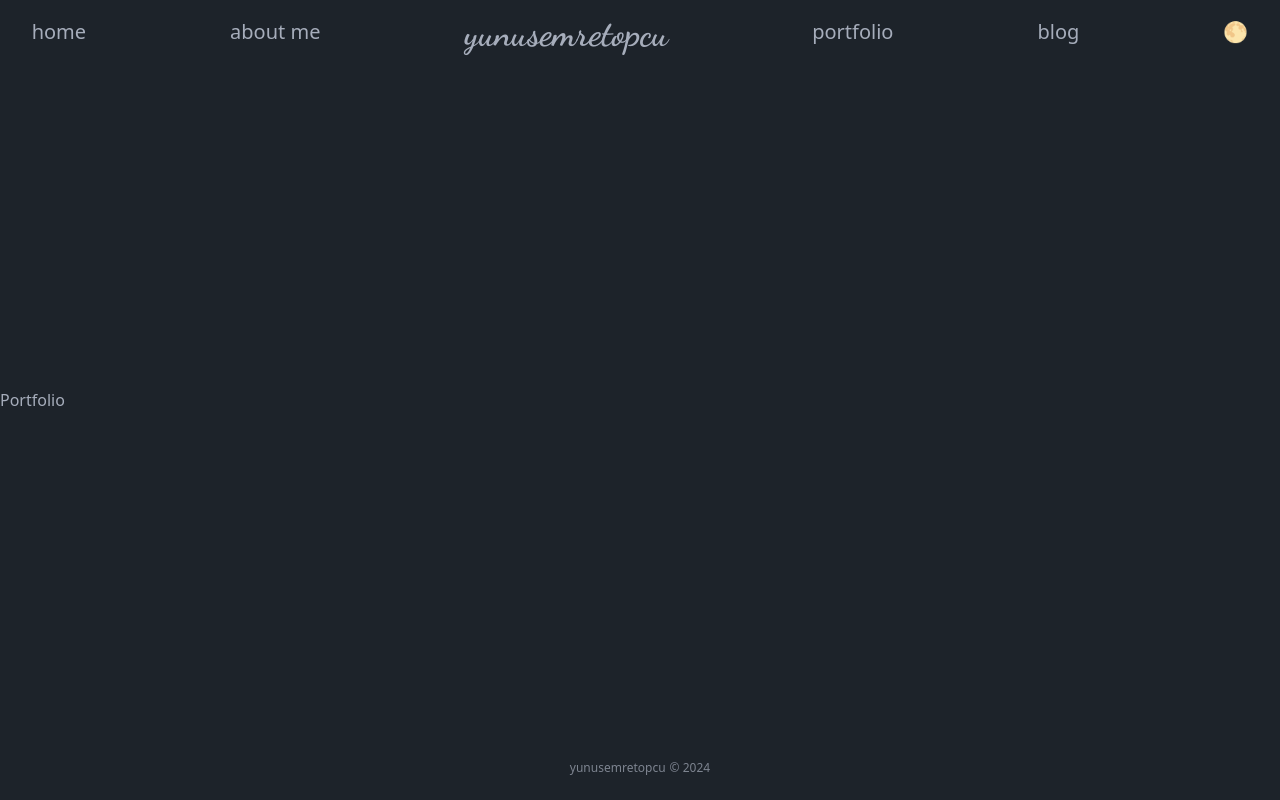
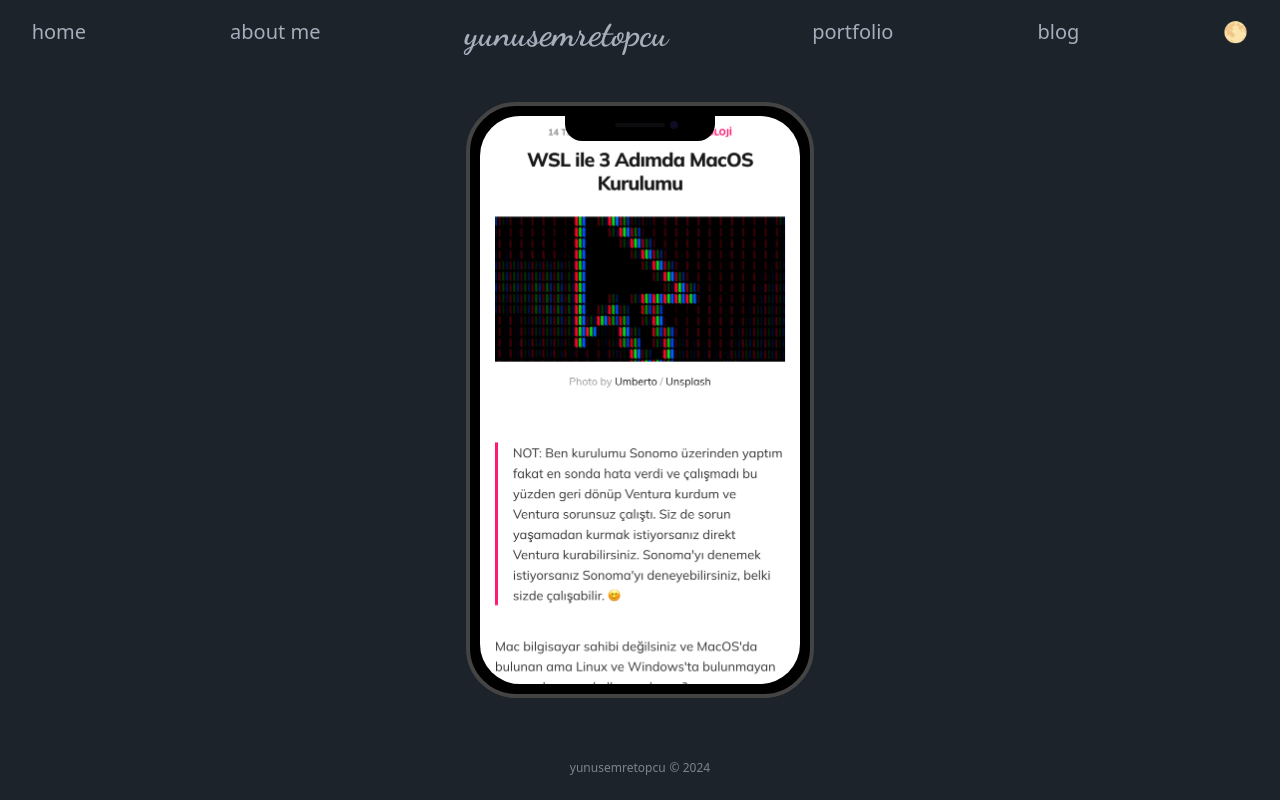
Before and after one commit to ynsmrtpc/yunusemretopcuv2, a React (Vite) app: page /portfolio in a window 1280 px wide. Built offline with nearby package versions, Linux system fonts and the light colour scheme.

Commit message:
created Devices component

```diff
--- /dev/null
+++ b/src/components/Devices.jsx
@@ -0,0 +1,12 @@
+export default function Devices() {
+    return (
+        <div className="mockup-phone">
+            <div className="camera"></div>
+            <div className="display">
+                <div className="artboard artboard-demo phone-1">
+                    <img src="/mock-phone.png" alt="" />
+                </div>
+            </div>
+        </div>
+    )
+}
--- a/src/pages/Portfolio/index.jsx
+++ b/src/pages/Portfolio/index.jsx
@@ -1,7 +1,9 @@
+import Devices from "@/components/Devices";
+
 export default function Portfolio() {
     return (
         <>
-            Portfolio
+            <Devices />
         </>
     )
 }
```
Also changed, not shown: public/mock-phone.png (added), public/photo_.png (deleted).
